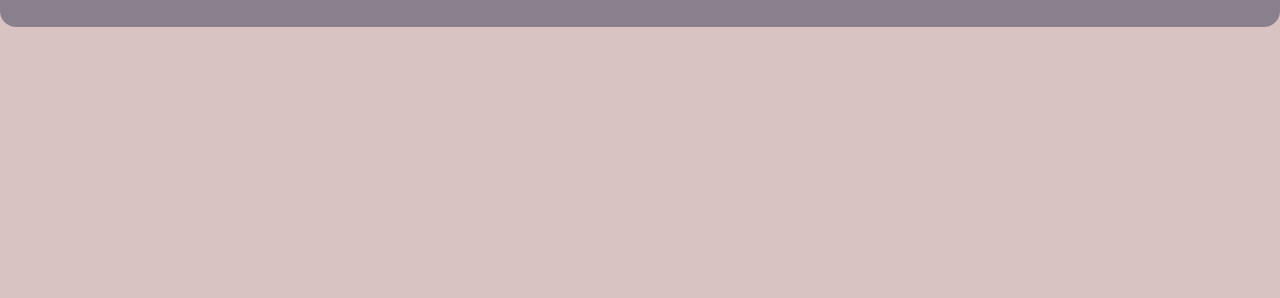
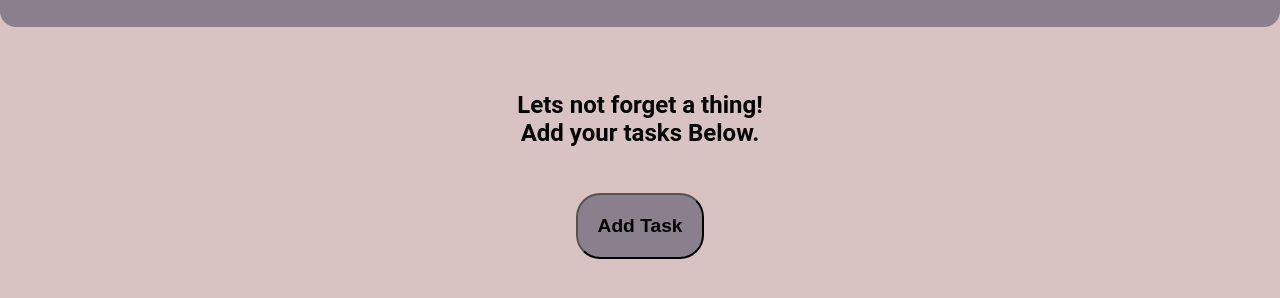
Before and after one commit to Ladzsz/MAL-ToDoList, a plain HTML site: page index.html in a window 1280 px wide. Shown: the part 96-394 px from the top of the page. Drawn offline with Linux system fonts and the light colour scheme; a web font is replaced by a local one.

Commit message:
added text and add button

```diff
--- a/Styles/styles.css
+++ b/Styles/styles.css
@@ -58,3 +58,25 @@ header > a {
 header > a:hover {
     color: darkblue;
 }
+
+/*styling the card section*/
+
+.card_area {
+    margin-top: 5%;
+    text-align: center;
+}
+
+.add-btn {
+    margin-top: 2%;
+    background-color: #8A7F8D;
+    color: black;
+    padding: 20px;
+    border-radius: 24px;
+    font-weight: bold;
+    font-size: 1.2em;
+    cursor: pointer;
+}
+
+.add-btn:hover {
+    color: #D9C3C2;
+}
--- a/index.html
+++ b/index.html
@@ -16,9 +16,10 @@
         <a href="Contact.html" target="_blank">Contact US!</a>
     </header>
 
-    <!--List items section-->
+    <!--Card items section-->
     <section class="card_area">
-
+        <h2>Lets not forget a thing!<br>Add your tasks Below.</h2>
+        <button class="add-btn">Add Task</button>
     </section>
 
     <!--Footer area-->
```
